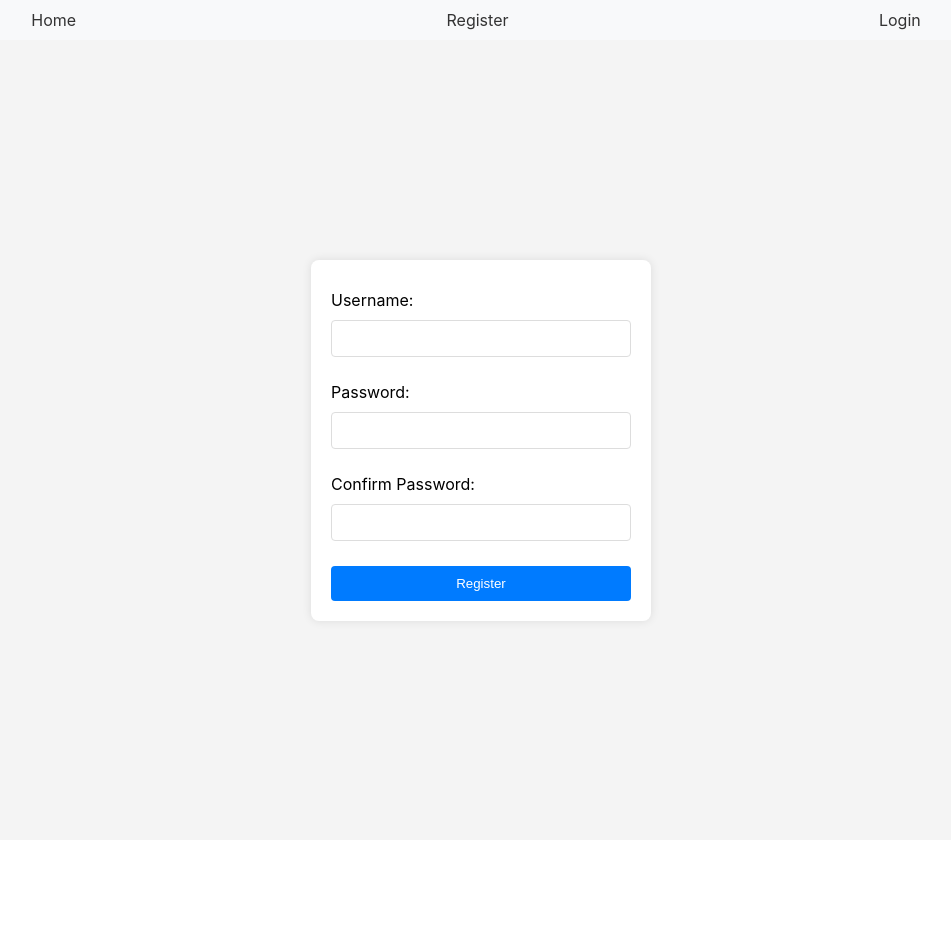
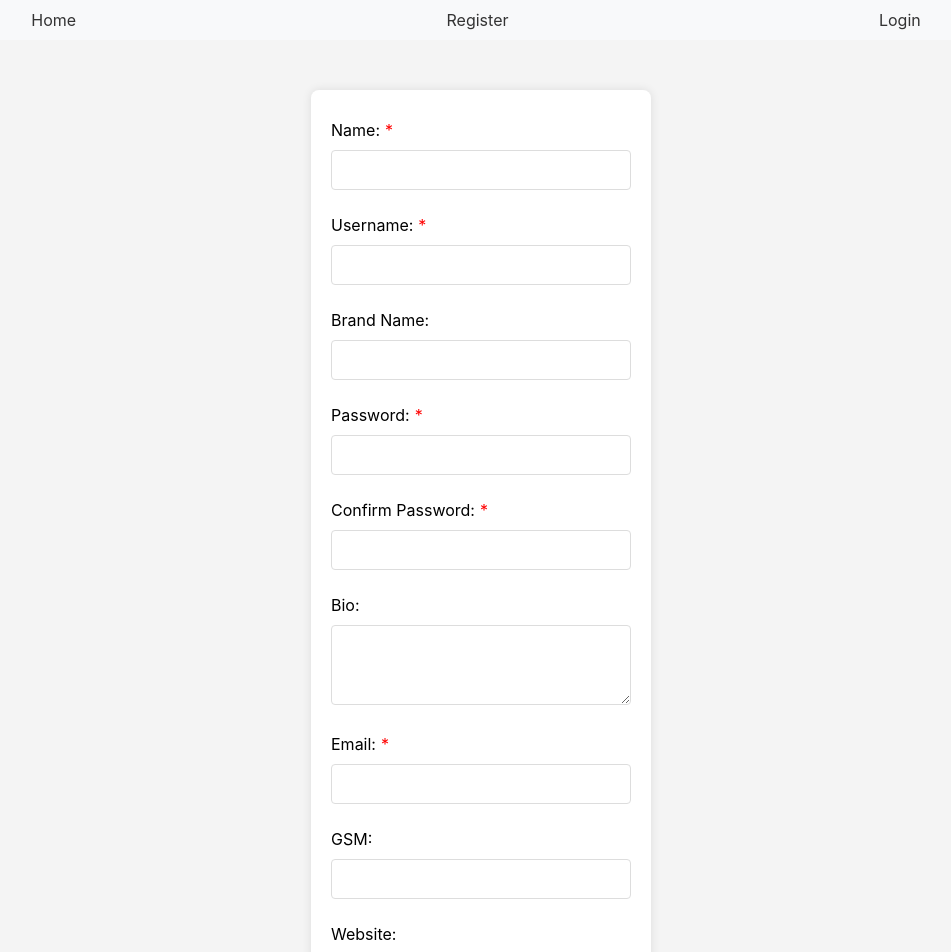
Before and after one commit to Kalinche/jewellery-box, a React (Create React App) app: page /register in a window 1280 px wide. Shown: the top 952 px of the page, without its empty margins (159-1110 px from the left). Before the commit the page ends 840 px from the top, so only its background shows below. Built offline with nearby package versions, Linux system fonts and the light colour scheme.

Commit message:
Add new fields to user model

```diff
--- a/src/components/authentication/RegisterForm.tsx
+++ b/src/components/authentication/RegisterForm.tsx
@@ -1,15 +1,24 @@
 import React, { useEffect, useState } from "react";
 import "./styles/Form.css";
 import { useNavigate } from 'react-router-dom';
-import { User } from "../../model/user.model";
+import { UserDTO } from "../../model/user.model";
 
 const Register = () => {
-  const [user, setUser] = useState<User>(new User("", ""));
+  const initialUserState = new UserDTO({
+    name: "",
+    username: "",
+    password: "",
+    email: ""
+  });
+
+  const [user, setUser] = useState<UserDTO>(initialUserState);
   const [confirmPassword, setConfirmPassword] = useState("");
+  const [errors, setErrors] = useState<string[]>([]);
 
   const handleChange = (event: React.ChangeEvent<HTMLInputElement | HTMLSelectElement | HTMLTextAreaElement>) => {
     const { name, value } = event.target;
-    setUser({ ...user, [name]: value });
+    setUser(prevUser => ({ ...prevUser, [name]: value }));
+    setErrors([]);  // clear previous errors on input change
   };
 
   const navigate = useNavigate();
@@ -23,17 +32,20 @@ const Register = () => {
 
   const handleRegister = async (e: React.FormEvent) => {
     e.preventDefault();
-    if (user.password !== confirmPassword) {
-      alert("Passwords do not match!");
+
+    const validationErrors = validateForm();
+    if (validationErrors.length > 0) {
+      setErrors(validationErrors);
       return;
     }
+
     try {
       const response = await fetch("http://localhost:2704/register", {
         method: "POST",
         headers: {
           "Content-Type": "application/json",
         },
-        body: JSON.stringify({ username: user.username, password: user.password }),
+        body: JSON.stringify(user),
       });
       const data = await response.json();
       console.log(data);
@@ -41,13 +53,58 @@ const Register = () => {
       console.error("Error:", error);
     }
 
-    navigate('/');
+    navigate('/login');
+  };
+
+  const validateForm = () => {
+    let problems = [];
+
+    if (user.password.length < 10 || user.password.length > 30) {
+      problems.push("Password should be between 10 to 30 characters long.");
+    }
+
+    if (user.password !== confirmPassword) {
+      problems.push("Passwords do not match!");
+    }
+
+    if (!/\d/.test(user.password)) {
+      problems.push("Password should contain at least one number.");
+    }
+
+    if (!/[A-Z]/.test(user.password)) {
+      problems.push("Password should contain at least one uppercase letter.");
+    }
+
+    if (!/^[a-zA-Z0-9]*$/.test(user.password)) {
+      problems.push("Password should only contain Latin characters and numbers.");
+    }
+
+    const emailPattern = /^[A-Z0-9._%+-]+@[A-Z0-9.-]+\.[A-Z]{2,4}$/i;
+    if (!emailPattern.test(user.email)) {
+      problems.push("Invalid email format.");
+    }
+
+    if (!user.username || !user.password || !user.name || !user.email) {
+      problems.push("Fields for username, password, name, and email should not be empty.");
+    }
+
+    return problems;
   };
 
   return (
     <div className="form-container">
       <form onSubmit={handleRegister}>
-        <label htmlFor="username">Username:</label>
+        <label htmlFor="name">Name:<span className="required-star">*</span></label>
+        <input
+          type="text"
+          id="name"
+          name="name"
+          value={user.name}
+          onChange={handleChange}
+          required
+        />
+
+        <label htmlFor="username">Username:<span className="required-star">*</span></label>
         <input
           type="text"
           id="username"
@@ -56,7 +113,17 @@ const Register = () => {
           onChange={handleChange}
           required
         />
-        <label htmlFor="password">Password:</label>
+
+        <label htmlFor="brandName">Brand Name:</label>
+        <input
+          type="text"
+          id="brandName"
+          name="brandName"
+          value={user.brandName}
+          onChange={handleChange}
+        />
+
+        <label htmlFor="password">Password:<span className="required-star">*</span></label>
         <input
           type="password"
           id="password"
@@ -65,7 +132,8 @@ const Register = () => {
           onChange={handleChange}
           required
         />
-        <label htmlFor="confirmPassword">Confirm Password:</label>
+
+        <label htmlFor="confirmPassword">Confirm Password:<span className="required-star">*</span></label>
         <input
           type="password"
           id="confirmPassword"
@@ -73,9 +141,49 @@ const Register = () => {
           onChange={(e) => setConfirmPassword(e.target.value)}
           required
         />
+
+        <label htmlFor="bio">Bio:</label>
+        <textarea
+          id="bio"
+          name="bio"
+          value={user.bio}
+          onChange={handleChange}
+        />
+
+        <label htmlFor="email">Email:<span className="required-star">*</span></label>
+        <input
+          type="email"
+          id="email"
+          name="email"
+          value={user.email}
+          onChange={handleChange}
+          required
+        />
+
+        <label htmlFor="gsm">GSM:</label>
+        <input
+          type="text"
+          id="gsm"
+          name="gsm"
+          value={user.gsm}
+          onChange={handleChange}
+        />
+
+        <label htmlFor="website">Website:</label>
+        <input
+          type="url"
+          id="website"
+          name="website"
+          value={user.website}
+          onChange={handleChange}
+        />
+
+        {errors.map((error, index) => (
+          <p key={index} className="error-message">{error}</p>
+        ))}
         <input type="submit" value="Register" />
       </form>
-    </div>
+    </div >
   );
 };
 
--- a/src/components/authentication/styles/Form.css
+++ b/src/components/authentication/styles/Form.css
@@ -3,14 +3,18 @@
   display: flex;
   justify-content: center;
   align-items: center;
-  height: 100vh;
+  min-height: calc(100vh - 100px);
+  /* 50px отгоре и 50px отдолу */
   max-width: 100%;
   margin: 0;
+  padding: 50px 0;
+  /* 50px отстояние от горната и долната част */
   background-color: #f4f4f4;
 }
 
 form {
   width: 300px;
+  max-width: 100%;
   background-color: white;
   padding: 20px;
   border-radius: 8px;
@@ -23,13 +27,24 @@ form label {
 }
 
 form input[type="text"],
-form input[type="password"] {
+form input[type="password"],
+form input[type="email"],
+form input[type="tel"],
+form input[type="url"],
+form textarea,
+form select {
   width: 100%;
   padding: 10px;
   margin-bottom: 15px;
   box-sizing: border-box;
   border-radius: 4px;
   border: 1px solid #ddd;
+  font-size: 1em;
+}
+
+form textarea {
+  resize: vertical;
+  min-height: 80px;
 }
 
 form input[type="submit"] {
@@ -41,6 +56,7 @@ form input[type="submit"] {
   border: none;
   cursor: pointer;
   border-radius: 4px;
+  transition: background-color 0.3s ease;
 }
 
 form input[type="submit"]:hover {
@@ -51,4 +67,10 @@ form input[type="submit"]:hover {
   color: red;
   margin-top: 10px;
   text-align: center;
+  font-size: 0.9em;
 }
+
+.required-star {
+  color: red;
+  margin-left: 5px;
+}
--- a/src/model/user.model.tsx
+++ b/src/model/user.model.tsx
@@ -1,73 +1,73 @@
 import { Identifiable } from "./common-types";
 
+type ValidGSM = string;
+type ValidEmail = string;
+
 export class UserDTO {
-  constructor(public username: string, public password: string) { }
+  name!: string;          // Име на потребителя
+  username!: string;      // login име (username - до 15 символа - word characters)
+  brandName?: string;     // Име на марката или фирмата
+  password!: string;      // парола (поне 8 символа, поне една цифра и знак различен от буква и цифра)
+  bio?: string;           // Кратка биография или описание
+  email!: ValidEmail;
+  gsm?: ValidGSM;           // GSM номер за контакт
+  website?: string;       // Уеб сайт
+
+  constructor(config: Partial<UserDTO>) {
+    Object.assign(this, config);
+  }
 }
 
 export class User {
-  username: string; //login име (username - до 15 символа - word characters);
-  password: string; //парола (поне 8 символа, поне една цифра и знак различен от буква и цифра);
-  constructor(username: string, password: string) {
+  name: string;          // Име на потребителя
+  username: string;      // login име (username - до 15 символа - word characters);
+  brandName: string;     // Име на марката или фирмата
+  password: string;      // парола (поне 8 символа, поне една цифра и знак различен от буква и цифра);
+  registrationDate: Date; // Дата на регистрация
+  bio: string;           // Кратка биография или описание
+  email: string;
+  gsm: string;           // GSM номер за контакт
+  website: string;       // Уеб сайт
+
+  constructor(
+    name: string,
+    username: string,
+    brandName: string,
+    password: string,
+    registrationDate: Date,
+    bio: string,
+    email: string,
+    gsm: string,
+    website: string
+  ) {
+    this.name = name;
     this.username = username;
+    this.brandName = brandName;
     this.password = password;
+    this.registrationDate = registrationDate;
+    this.bio = bio;
+    this.email = email;
+    this.gsm = gsm;
+    this.website = website;
   }
 }
 
 export class IdentifiableUser extends User implements Identifiable {
-  _id: string; //идентификатор на записа (до 24 символа);
+  _id: string; // идентификатор на записа (до 24 символа);
 
-  constructor(_id: string, username: string, password: string) {
-    super(username, password);
+  constructor(
+    _id: string,
+    name: string,
+    username: string,
+    brandName: string,
+    password: string,
+    registrationDate: Date,
+    bio: string,
+    email: string,
+    gsm: string,
+    website: string
+  ) {
+    super(name, username, brandName, password, registrationDate, bio, email, gsm, website);
     this._id = _id;
   }
 }
-
-// export const userSchema = yup.object().shape({
-//   name: yup.string().required(),
-//   username: yup
-//     .string()
-//     .max(15)
-//     .matches(/^\w+$/)
-//     .required(),
-//   password: yup
-//     .string()
-//     .min(8)
-//     .matches(/^(?=.*[0-9])(?=.*[^\w\s]).*$/)
-//     .required(),
-//   gender: yup.string().required(),
-//   role: yup.string().oneOf(['user', 'admin']).required(),
-//   photo: yup.string().url().notRequired(),
-//   description: yup.string().max(512).required(),
-//   accountStatus: yup
-//     .string()
-//     .oneOf(['active', 'suspended', 'deactivated'])
-//     .required(),
-//   registrationTime: yup.date().required(),
-//   modificationTime: yup.date().required(),
-// });
-
-// export const userDtoSchema = yup.object().shape({
-//   username: yup
-//     .string()
-//     .max(15)
-//     .matches(/^\w+$/)
-//     .required(),
-//   password: yup
-//     .string()
-//     .min(8)
-//     .matches(/^(?=.*[0-9])(?=.*[^\w\s]).*$/)
-//     .required(),
-// });
-
-export function validateUser(user: User) {
-  let problems = []
-  if (user.username.length > 15) {
-    problems.push("username too long")
-  }
-
-  if (user.password.length < 8) {
-    problems.push("password too short")
-  }
-
-  return problems;
-}
```
Also changed, not shown: src/model/mock-users.ts (deleted, +0 -13 lines).
